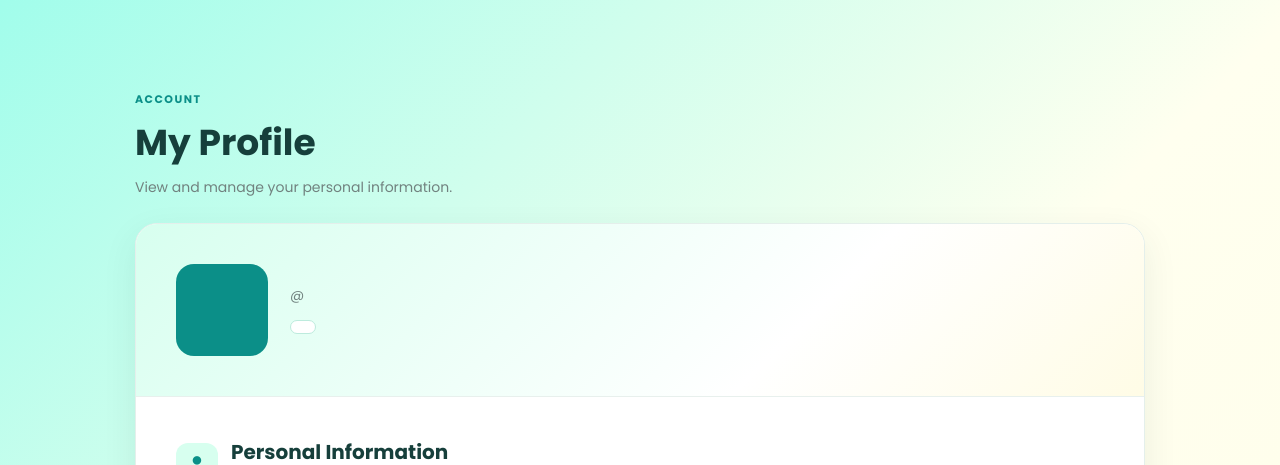
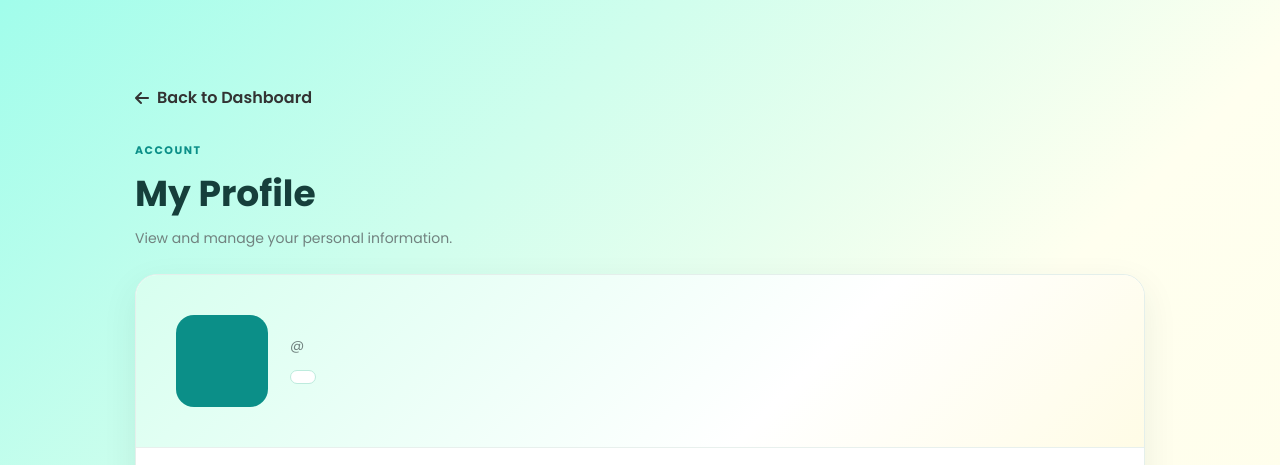
Before and after one commit to AMNA-RISHVI/CareNest_Home-Healthcare-Platform, a Django app: template authentication/templates/authentication/profile.html in a window 1280 px wide. Shown: the top 465 px of the page. Run offline with Django 5.2, Linux system fonts and the light colour scheme; the template is opened without the code that fills it, so the values that code supplies are empty.

Commit message:
Add back button for profile page

```diff
--- a/authentication/static/authentication/css/auth.css
+++ b/authentication/static/authentication/css/auth.css
@@ -1021,6 +1021,19 @@ input[type=file]{
     font-size: 14px;
 }
 
+.profile-back-header {
+    margin-bottom: 25px;
+}
+
+.back-button {
+    display: inline-flex;
+    align-items: center;
+    gap: 8px;
+    text-decoration: none;
+    font-weight: 600;
+    color: #333;
+}
+
 
 /* =========================================================
    MAIN PROFILE CARD
--- a/authentication/templates/authentication/profile.html
+++ b/authentication/templates/authentication/profile.html
@@ -8,6 +8,16 @@ My Profile
 {% block content %}
 
 <div class="profile-page">
+
+    <div class="profile-back-header">
+        <a
+            href="{% url 'patient_dashboard:dashboard' %}"
+            class="back-button">
+
+            <i class="fa-solid fa-arrow-left"></i>
+            Back to Dashboard
+        </a>
+    </div>
 
     <!-- PAGE HEADER -->
     <div class="profile-page-header">
```
